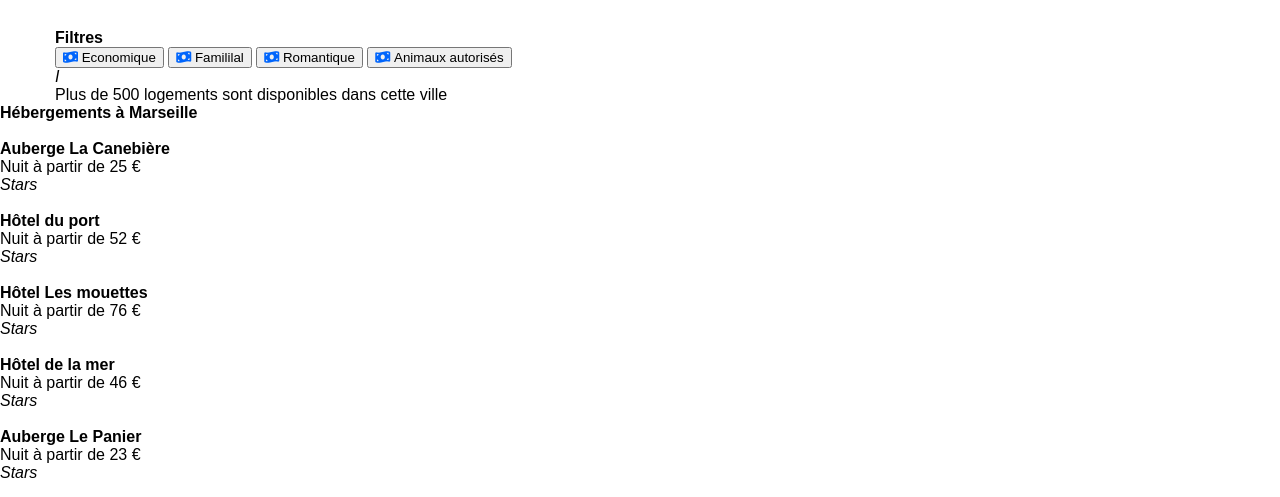
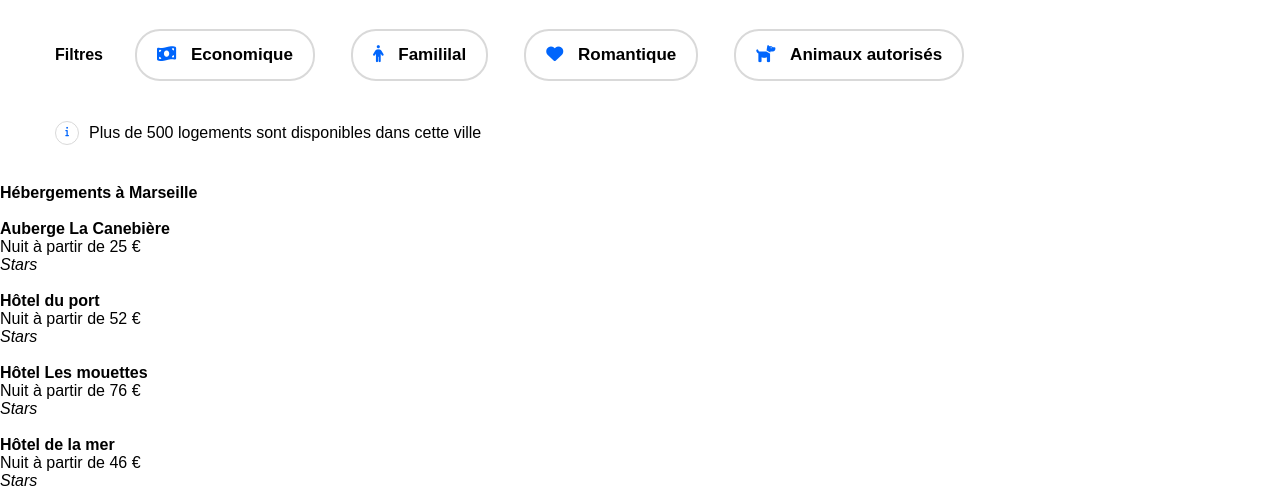
Before and after one commit to marcolehar35/Booki, a plain HTML site: page index.html in a window 1280 px wide. Shown: the part 251-748 px from the top of the page. Drawn offline with Linux system fonts and the light colour scheme.

Commit message:
Ajout de la partie Filtres

```diff
--- a/css/style.css
+++ b/css/style.css
@@ -80,10 +80,6 @@ header {
     margin-bottom: 20px;
 }
 
-.icons{
-    font-family: 'Raleway', sans-serif;
-    color: #0065FC;
-}
 
 /* search */
 
@@ -158,8 +154,62 @@ text-align: center;
     cursor: pointer;
 }
 
+/* filtre */
 #container-filtre{
 
     margin-top: 32px;
+    display: flex;
+    flex-direction: row;
+    align-items: center;
 
 }
+#container-filtre h2{
+    margin-right: 32px;
+}
+
+#container-filtre button {
+    margin-right: 36px;
+    padding: 14px 20px;
+    border: 2px solid #D9D9D9;
+    border-radius: 25px;
+    background:  rgba(255, 255, 255, 0);
+    font-family: 'Raleway', sans-serif;
+    font-weight: 700;
+    font-size: 17px;
+    line-height: 20px;
+
+}
+
+#container-filtre button:hover {
+    cursor: pointer;
+    background: #DEEBFF;
+}
+
+.icons{
+    color: #0065FC;
+    margin-right: 10px;
+}
+
+.fa-info{
+    color: #0065FC;
+    width: 24px;
+    height: 24px;
+    border: 1px;
+    border-radius: 20px;
+    border: 1px solid #D9D9D9;
+    text-align: center;
+   padding-top: 9px;
+}
+
+#container-info{
+    display: flex;
+    flex-direction: row;
+    align-items: center;
+  padding-left: 55px;
+    margin-top: 40px;
+    margin-bottom: 39px;
+}
+
+#container-info p{
+    margin-left: 10px;
+}
--- a/index.html
+++ b/index.html
@@ -44,17 +44,21 @@
                 <i class="fa-solid fa-money-bill-wave"></i>
                 </span> Economique </button>
             <button><span class="icons">
-                <i class="fa-solid fa-money-bill-wave"></i>
+                <i class="fa-solid fa-person"></i>
                 </span> Famililal </button>
             <button><span class="icons">
-                <i class="fa-solid fa-money-bill-wave"></i>
+                <i class="fa-solid fa-heart"></i>
                 </span> Romantique </button>
             <button><span class="icons">
-                <i class="fa-solid fa-money-bill-wave"></i>
+                <i class="fa-solid fa-dog"></i>
                 </span> Animaux autorisés </button>
             </div>
-                <i class="#">I</i> <p> Plus de 500 logements sont disponibles dans cette ville </p>
-            </form>
+        </form>
+        <div id="container-info">
+            <i class="fa-solid fa-info fa-2xs"> </i>
+            <p> Plus de 500 logements sont disponibles dans cette ville </p>
+        </div>
+
 
             </section>
             <section>
```
